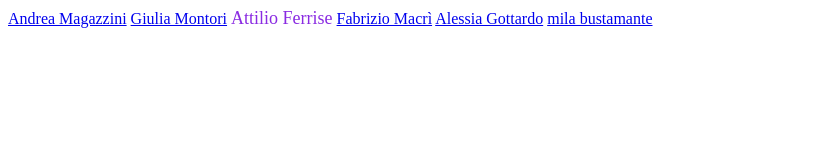
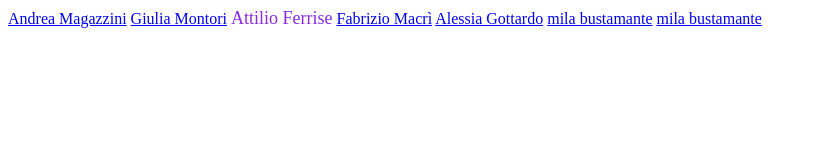
Before and after one commit to challenge-network-18-mar-24/presentations, a plain HTML site: page index.html in a window 1280 px wide. Shown: the whole page, without its empty margins (0-816 px from the left). Drawn offline with Linux system fonts and the light colour scheme.

Commit message:
analitvi

```diff
--- a/index.html
+++ b/index.html
@@ -12,5 +12,6 @@
   <a href="https://github.com/challenge-network-18-mar-24/fabrizio.macri.git" target="_blank"> <color: darkblue;>Fabrizio Macrì</a>
   <a href="https://challenge-network-18-mar-24.github.io/alessia-gottardo/" target="_blank">Alessia Gottardo</a>
   <a href="https://challenge-network-18-mar-24.github.io/mila-bustamante/" target="_blanck">mila bustamante</a>
+  <a href=" https://github.com/AnaLitvi/Profilo-personale.git" target="_blanck">mila bustamante</a>
 </body>
 </html>
```
